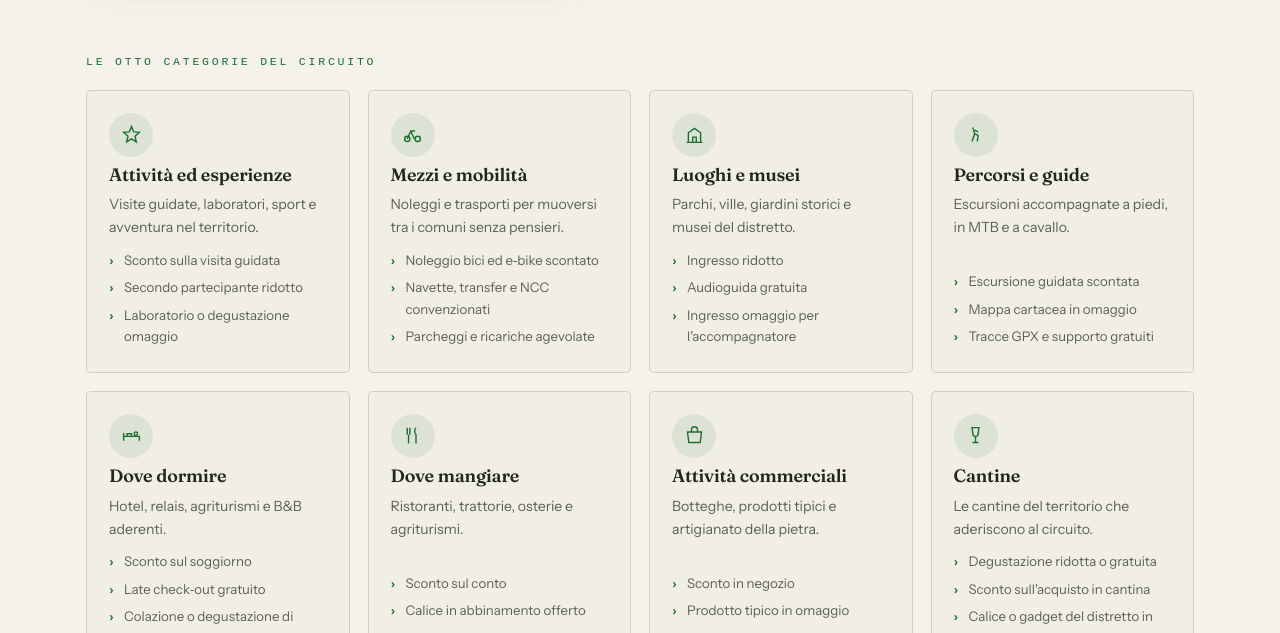
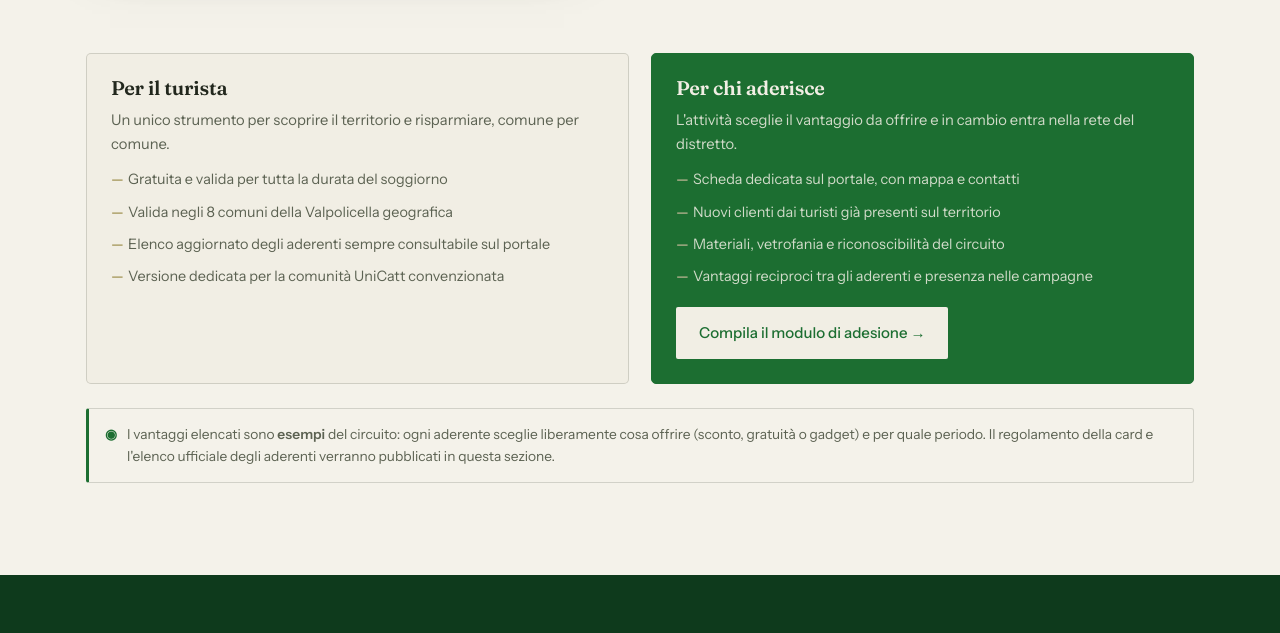
Before and after one commit to maimeriinformatica/ValpolicellaDistrettoTuristico, a plain HTML site: page card.html in a window 1280 px wide. Shown: the part 972-1605 px from the top of the page. Drawn offline with Linux system fonts and the light colour scheme; a web font is replaced by a local one.

Commit message:
Add files via upload

```diff
--- a/card.html
+++ b/card.html
@@ -810,57 +810,7 @@
       </div>
     </div>
 
-    <div class="eyebrow" style="margin-bottom:18px">Le otto categorie del circuito</div>
-    <div class="ben-grid">
-      <div class="ben">
-        <div class="bi"><svg width="21" height="21" viewBox="0 0 24 24" fill="none" stroke="currentColor" stroke-width="1.6"><path d="M12 3 L14.5 9 L21 9.6 L16 14 L17.5 20.5 L12 17 L6.5 20.5 L8 14 L3 9.6 L9.5 9 Z"/></svg></div>
-        <h4>Attività ed esperienze</h4>
-        <p>Visite guidate, laboratori, sport e avventura nel territorio.</p>
-        <ul><li>Sconto sulla visita guidata</li><li>Secondo partecipante ridotto</li><li>Laboratorio o degustazione omaggio</li></ul>
-      </div>
-      <div class="ben">
-        <div class="bi"><svg width="21" height="21" viewBox="0 0 24 24" fill="none" stroke="currentColor" stroke-width="1.6"><circle cx="6" cy="17" r="3"/><circle cx="18" cy="17" r="3"/><path d="M6 17 L10 8 H15 M10 8 L14 17"/></svg></div>
-        <h4>Mezzi e mobilità</h4>
-        <p>Noleggi e trasporti per muoversi tra i comuni senza pensieri.</p>
-        <ul><li>Noleggio bici ed e‑bike scontato</li><li>Navette, transfer e NCC convenzionati</li><li>Parcheggi e ricariche agevolate</li></ul>
-      </div>
-      <div class="ben">
-        <div class="bi"><svg width="21" height="21" viewBox="0 0 24 24" fill="none" stroke="currentColor" stroke-width="1.6"><path d="M3 21 H21 M5 21 V10 L12 5 L19 10 V21 M10 21 V15 H14 V21"/></svg></div>
-        <h4>Luoghi e musei</h4>
-        <p>Parchi, ville, giardini storici e musei del distretto.</p>
-        <ul><li>Ingresso ridotto</li><li>Audioguida gratuita</li><li>Ingresso omaggio per l'accompagnatore</li></ul>
-      </div>
-      <div class="ben">
-        <div class="bi"><svg width="21" height="21" viewBox="0 0 24 24" fill="none" stroke="currentColor" stroke-width="1.6"><path d="M9 4 L11 11 L8 20 M11 11 L15 13 L14 20 M11 7 L15 9"/></svg></div>
-        <h4>Percorsi e guide</h4>
-        <p>Escursioni accompagnate a piedi, in MTB e a cavallo.</p>
-        <ul><li>Escursione guidata scontata</li><li>Mappa cartacea in omaggio</li><li>Tracce GPX e supporto gratuiti</li></ul>
-      </div>
-      <div class="ben">
-        <div class="bi"><svg width="21" height="21" viewBox="0 0 24 24" fill="none" stroke="currentColor" stroke-width="1.6"><path d="M3 18 V9 M3 13 H21 V18 M7 13 V10 H12 V13"/><circle cx="17" cy="10" r="2"/></svg></div>
-        <h4>Dove dormire</h4>
-        <p>Hotel, relais, agriturismi e B&B aderenti.</p>
-        <ul><li>Sconto sul soggiorno</li><li>Late check‑out gratuito</li><li>Colazione o degustazione di benvenuto</li></ul>
-      </div>
-      <div class="ben">
-        <div class="bi"><svg width="21" height="21" viewBox="0 0 24 24" fill="none" stroke="currentColor" stroke-width="1.6"><path d="M6 3 V11 M9 3 V11 M7.5 11 V21 M16 3 C14 5 14 9 16 11 V21"/></svg></div>
-        <h4>Dove mangiare</h4>
-        <p>Ristoranti, trattorie, osterie e agriturismi.</p>
-        <ul><li>Sconto sul conto</li><li>Calice in abbinamento offerto</li><li>Dolce o caffè della casa omaggio</li></ul>
-      </div>
-      <div class="ben">
-        <div class="bi"><svg width="21" height="21" viewBox="0 0 24 24" fill="none" stroke="currentColor" stroke-width="1.6"><path d="M4 8 H20 L18.5 20 H5.5 Z M8.5 8 V5.5 A3.5 3.5 0 0 1 15.5 5.5 V8"/></svg></div>
-        <h4>Attività commerciali</h4>
-        <p>Botteghe, prodotti tipici e artigianato della pietra.</p>
-        <ul><li>Sconto in negozio</li><li>Prodotto tipico in omaggio</li><li>Spedizione agevolata a casa</li></ul>
-      </div>
-      <div class="ben">
-        <div class="bi"><svg width="21" height="21" viewBox="0 0 24 24" fill="none" stroke="currentColor" stroke-width="1.6"><path d="M8 3 H16 L15 10 A3 3 0 0 1 9 10 Z M12 13 V20 M8.5 20 H15.5"/></svg></div>
-        <h4>Cantine</h4>
-        <p>Le cantine del territorio che aderiscono al circuito.</p>
-        <ul><li>Degustazione ridotta o gratuita</li><li>Sconto sull'acquisto in cantina</li><li>Calice o gadget del distretto in omaggio</li></ul>
-      </div>
-    </div>
+
 
     <div class="split">
       <div class="split-box">
```
